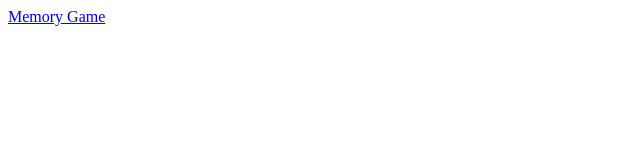
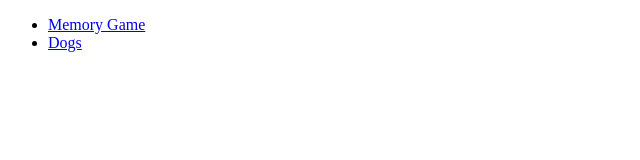
Before and after one commit to mtp13/mtp13.github.io, a plain HTML site: page index.html in a window 1280 px wide. Shown: the whole page, without its empty margins (0-640 px from the left). Drawn offline with Linux system fonts and the light colour scheme.

Commit message:
update index.html to iadd Dogs link

```diff
--- a/index.html
+++ b/index.html
@@ -7,6 +7,11 @@
         <title>mike.pullen.dev</title>
     </head>
     <body>
-        <a href="http://mike.pullen.dev/memory-game/">Memory Game</a>
+        <ul>
+            <li>
+                <a href="http://mike.pullen.dev/memory-game/">Memory Game</a>
+            </li>
+            <li><a href="https://mike.pullen.dev/dogAPI/">Dogs</a></li>
+        </ul>
     </body>
 </html>
```
